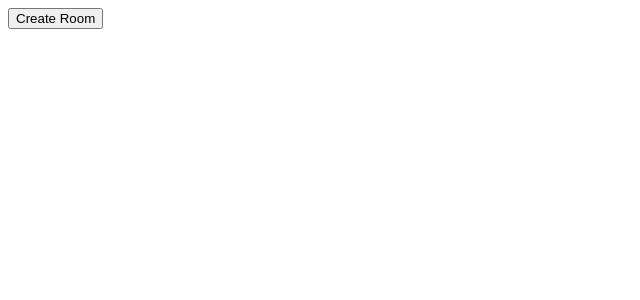
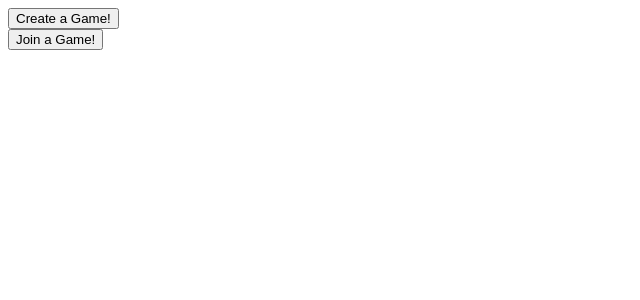
Before and after one commit to noErrdev/Django-Mahjang, a React (Create React App) app in the folder frontend/: page / in a window 1280 px wide. Shown: the top 300 px of the page, without its empty margins (0-640 px from the left). Built offline with nearby package versions, Linux system fonts and the light colour scheme.

Commit message:
Create JoinRoomButton

```diff
--- a/frontend/src/App.js
+++ b/frontend/src/App.js
@@ -1,11 +1,11 @@
-import CreateRoomButton from './CreateRoomButton';
-import { Route, Routes, BrowserRouter } from 'react-router-dom';
+import MainPage from './components/MainPage';
+import { Route, Routes } from 'react-router-dom';
 import Room from './Room';
 
 function App(prop) {
     return (
       <Routes>
-        <Route path='/' element={<CreateRoomButton />}/>
+        <Route path='/' element={<MainPage />}/>
         <Route path='/room/:roomid' element={<Room />}/>
       </Routes>
     );
--- /dev/null
+++ b/frontend/src/components/CreateRoomButton.jsx
@@ -0,0 +1,28 @@
+import React from 'react';
+
+class CreateRoomButton extends React.Component {
+    handleClick() {
+    // Send request to backend to create a new room
+    console.log('Clicked');
+    window.location.href = "/room/000"
+    console.log('Navigated');
+    /* fetch('/api/create-room')
+      .then(response => response.json())
+      .then(data => {
+        // Redirect user to new room URL
+        window.location.href = `/room/${data.roomCode}`;
+        //window.location.href = "/room/000"
+        console.log('Navigated');
+      }); */
+  }
+
+  render() {
+    return (
+        <div className="createRoomButton">
+            <button onClick={this.handleClick}>Create a Game!</button>
+        </div>
+    );
+  }
+}
+
+export default CreateRoomButton;
--- a/frontend/src/CreateRoomButton.jsx
+++ b/frontend/src/components/JoinRoomButton.jsx
@@ -1,7 +1,6 @@
 import React from 'react';
-import { Link, Navigate, redirect } from "react-router-dom";
 
-class CreateRoomButton extends React.Component {
+class JoinRoomButton extends React.Component {
     handleClick() {
     // Send request to backend to create a new room
     console.log('Clicked');
@@ -19,11 +18,11 @@ class CreateRoomButton extends React.Component {
 
   render() {
     return (
-        <div className="createRoomButton">
-            <button onClick={this.handleClick}>Create Room</button>
+        <div className="joinRoomButton">
+            <button onClick={this.handleClick}>Join a Game!</button>
         </div>
     );
   }
 }
 
-export default CreateRoomButton;
+export default JoinRoomButton;
--- /dev/null
+++ b/frontend/src/components/MainPage.jsx
@@ -0,0 +1,14 @@
+import React from 'react';
+import CreateRoomButton from './CreateRoomButton';
+import JoinRoomButton from './JoinRoomButton';
+
+function MainPage() {
+    return (
+        <div>
+            <CreateRoomButton />
+            <JoinRoomButton />
+        </div>
+    )
+}
+
+export default MainPage;
```
